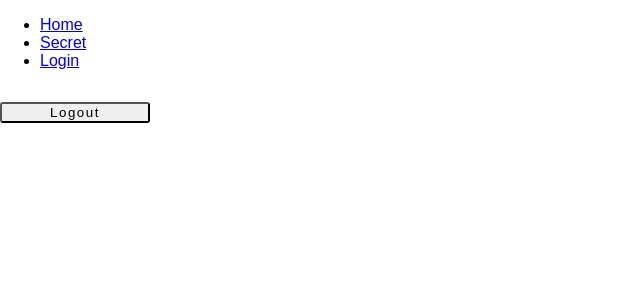
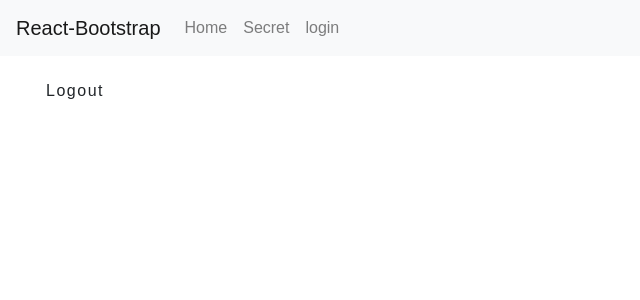
Before and after one commit to erynjohn/smarter-products, a React (Create React App) app in the folder client/: page / in a window 1280 px wide. Shown: the top 300 px of the page, without its empty margins (0-640 px from the left). Built offline with nearby package versions, Linux system fonts and the light colour scheme; no server answers.

Commit message:
added bootstrap style to links

```diff
--- a/client/package.json
+++ b/client/package.json
@@ -3,7 +3,9 @@
   "version": "0.1.0",
   "private": true,
   "dependencies": {
+    "bootstrap": "^4.3.1",
     "react": "^16.8.6",
+    "react-bootstrap": "^1.0.0-beta.8",
     "react-dom": "^16.8.6",
     "react-router-dom": "^5.0.0",
     "react-scripts": "3.0.0"
--- a/client/public/index.html
+++ b/client/public/index.html
@@ -19,6 +19,14 @@
       work correctly both with client-side routing and a non-root public URL.
       Learn how to configure a non-root public URL by running `npm run build`.
     -->
+
+    <link
+  rel="stylesheet"
+  href="https://maxcdn.bootstrapcdn.com/bootstrap/4.2.1/css/bootstrap.min.css"
+  integrity="sha384-GJzZqFGwb1QTTN6wy59ffF1BuGJpLSa9DkKMp0DgiMDm4iYMj70gZWKYbI706tWS"
+  crossorigin="anonymous"
+/>
+
     <title>Smarter Products</title>
   </head>
   <body>
--- a/client/src/App.js
+++ b/client/src/App.js
@@ -4,16 +4,24 @@
 import Home from './Home';
 import Secret from './Secret';
 import Login from './Login';
+import { Navbar, Nav, NavDropdown } from 'react-bootstrap'
 
 class App extends Component {
   render() {
     return (
       <div>
-        <ul>
-          <li><Link to="/">Home</Link></li>
-          <li><Link to="/secret">Secret</Link></li>
-          <li><Link to="/login">Login</Link></li>
-        </ul>
+
+        <Navbar bg="light" expand="lg">
+          <Navbar.Brand href="#home">React-Bootstrap</Navbar.Brand>
+          <Navbar.Toggle aria-controls="basic-navbar-nav" />
+          <Navbar.Collapse id="basic-navbar-nav">
+            <Nav className="mr-auto">
+              <Nav.Link href="/">Home</Nav.Link>
+              <Nav.Link href="/secret">Secret</Nav.Link>
+              <Nav.Link href="/login">login</Nav.Link>
+            </Nav>
+          </Navbar.Collapse>
+        </Navbar>
 
         <Switch>
           <Route path="/" exact component={Home} />
--- a/package.json
+++ b/package.json
@@ -25,6 +25,7 @@
     "axios": "^0.18.0",
     "bcrypt": "^3.0.6",
     "body-parser": "^1.19.0",
+    "concurrently": "^4.1.0",
     "cookie-parser": "^1.4.4",
     "dotenv": "^8.0.0",
     "jsonwebtoken": "^8.5.1",
```
Also changed, not shown: 2 other files (tests, documents, lock files or other folders).
